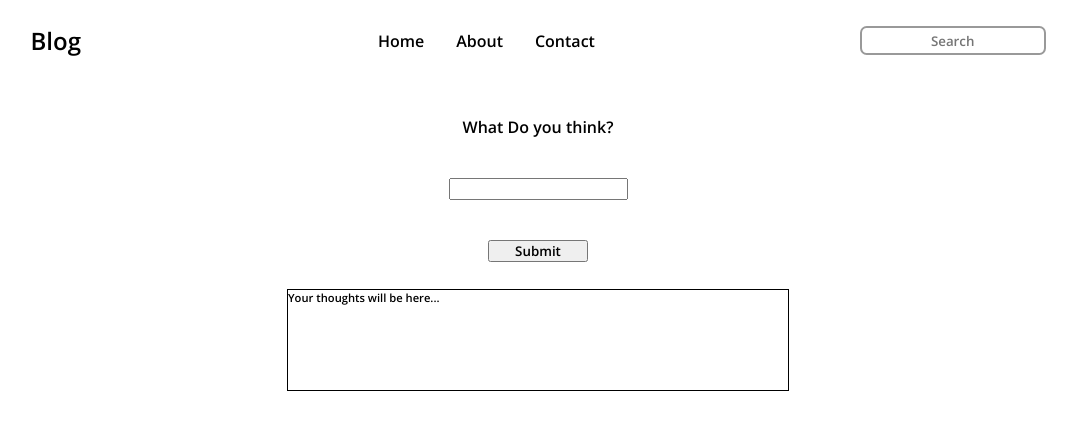
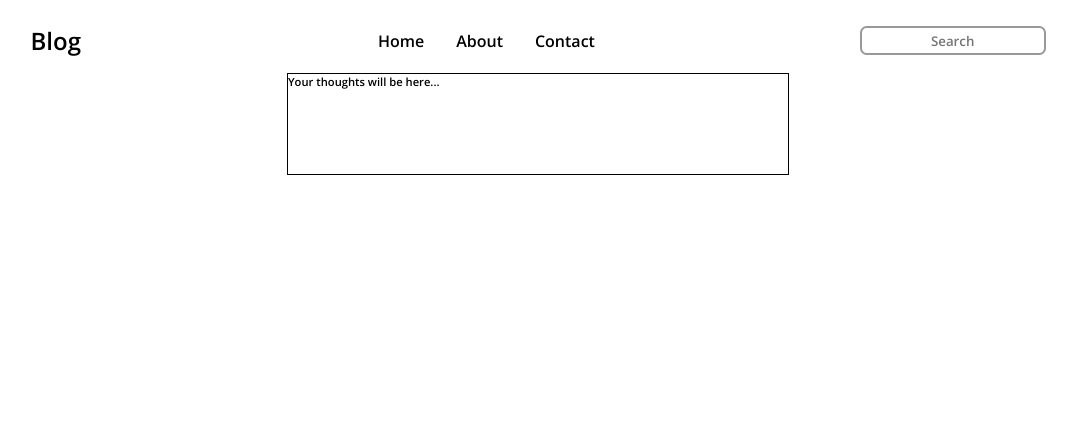
Before and after one commit to Nicolaas0/mini-micro-blog, a React (Create React App) app: page / in a window 1280 px wide. Shown: the top 430 px of the page, without its empty margins (102-1179 px from the left). Built offline with nearby package versions, Linux system fonts and the light colour scheme.

Commit message:
redoing the form component

```diff
--- a/src/Form.js
+++ b/src/Form.js
@@ -5,13 +5,7 @@ const Form = () => {
 
   return (
     <div className='form'>
-      <div className="container">
-        <form action="">
-          <label htmlFor="">What Do you think?</label>
-          <input type="text"/>
-          <button>Submit</button>
-        </form>
-      </div>
+
     </div>
   );
 };
```
